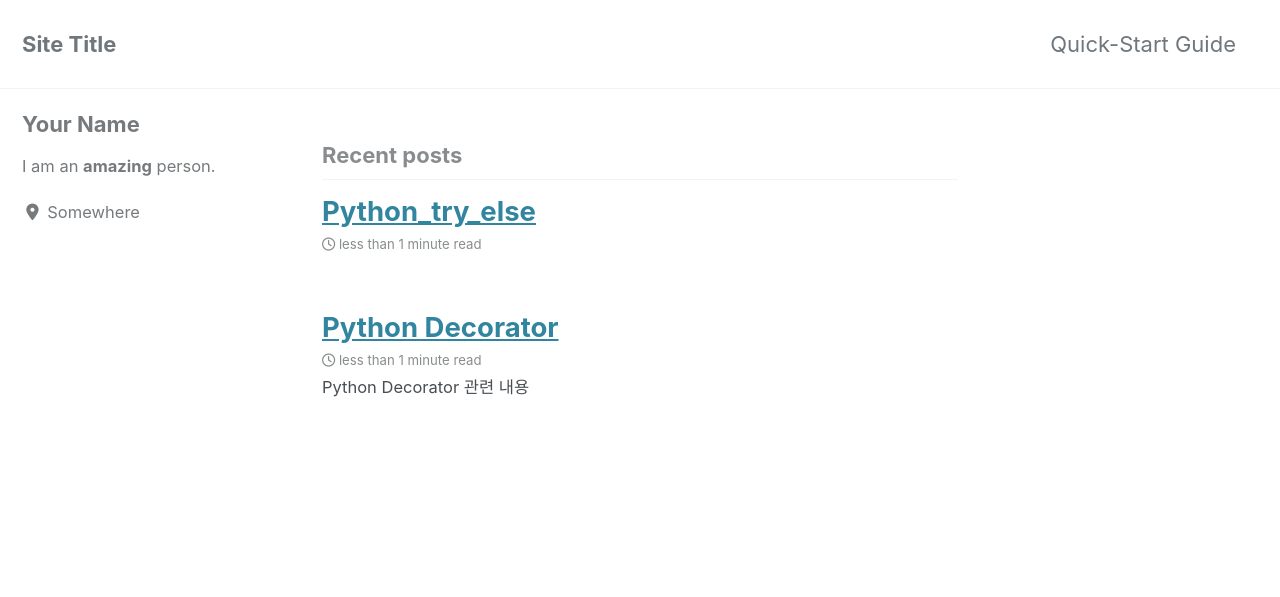
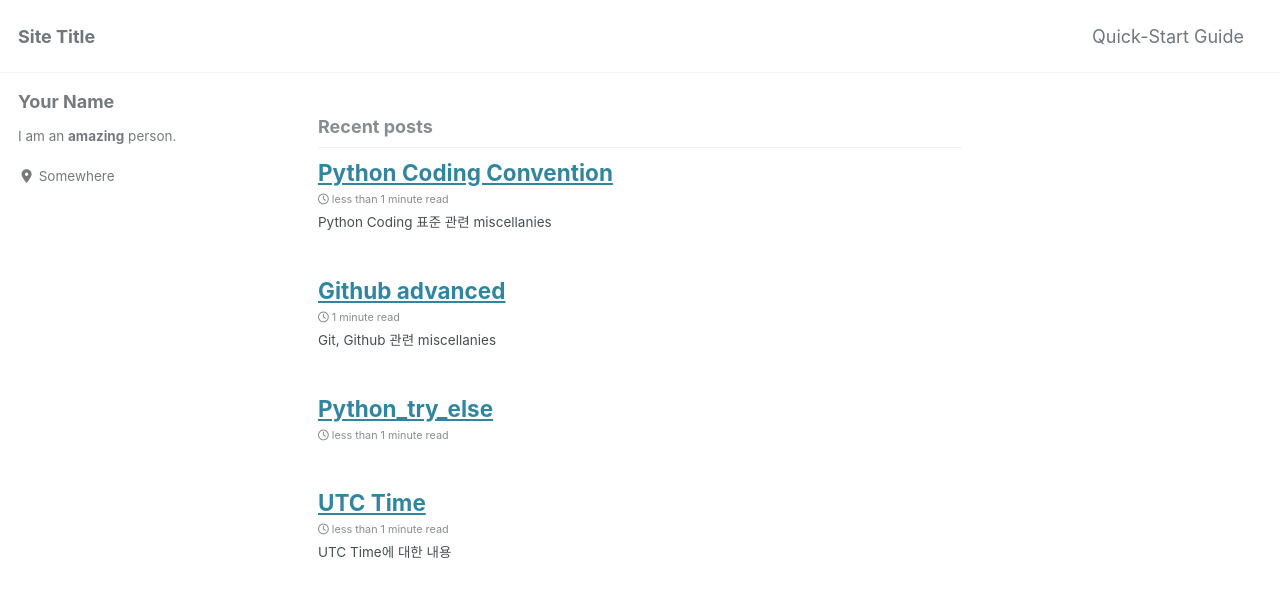
Before and after one commit to damulraa/damulraa.github.io, a Jekyll site: the page built from index.html, in a window 1280 px wide and 900 px high. Shown: the top 597 px of the window. Built offline with Jekyll 4.4.1, drawn with Linux system fonts in a browser that asks for light colours; cached includes are drawn as plain includes; nearby versions of some CDN libraries; the list of posts is cut into pages by our own code; part of the change alters nothing that is shown.

Commit message:
2019-09-15 doc add

````diff
--- a/_posts/2019-09-03-first_post.md
+++ b/_posts/2019-09-03-first_post.md
@@ -1,12 +1,30 @@
 ---
-title:  "Python Decorator"
-excerpt: "Python Decorator 관련 내용"
+title:  "UTC Time"
+excerpt: "UTC Time에 대한 내용"
 
 categories:
   - Blog
 tags:
   - Blog
-last_modified_at: {{ page.last_modified_at }}
+last_modified_at: 2019-09-15T05:30:00-08:00
 ---
 
-Python Decorator 에 대한 설명을 작성한다.
+# UTC 정의
+### UTC는 표준 세계 협정시간이다.
+> 참고로 약어가 "Universal Time Code" 등은 아니다. 착각임.
+> 프랑스권, 영어권사람들이 자기들만의 약어를 쓰는데 그 안에 공통적으로 U,T,C 알파벳이 있어서 그걸 약자로 한것이다.(프랑스권 : TUC, 영어권: CUT)
+
+### 협정시는 그레고리력( 현재 널리 사용하고 있는 양력을 의미함.) 표기에 따른다.
+
+UTC는 그리니치 평균시(GMT)를 기반으로 한다.UTC와 GMT는 초의 소숫점 단위만 차이나므로 혼용되어 사용된다.
+
+1972년 1월1일부터 적용되었으며 지리학 적으로는 영국의 런던을 기준으로 한다.
+따라서 영국 런던시간 기준으로 러시아, 중국, 한국 방향으로는 + 시간, 반대로 대서양과 미국으로 가면서 - 시간이 된다.
+
+### UTC 실제 활용 예제
+><https://time.is> 로 들어가면 내 위치의 시간이 나온다.( 한국 )
+>만약 영국 UTC가 현재 05:52 이라면, 한국은 13:52 이다. 즉 한국이 8시간이 더 빠르다.
+>( 내가 지금 점심때이니 영국은 이제 새벽이라는 것이다. 미국쪽으로 가면 더 느리니 로스앤젤레스는 전날 21시정도 된다. )
+
+>위처럼 표기시에는 현재 UTC에 offset 즉, 한국 기준으로는 8시간을 빼주면 된다.
+>그럼 시간이 {{page.title}} 에 표시된 본 페이지와 동일하게 {{ page.last_modified_at }} 이 된다.
--- /dev/null
+++ b/_posts/2019-09-15-github-misc.md
@@ -0,0 +1,93 @@
+---
+title:  "Github advanced"
+excerpt: "Git, Github 관련 miscellanies"
+
+categories:
+  - Blog
+tags:
+  - [Git, Github,]
+last_modified_at: 2019-09-15T05:30:00-08:00
+---
+
+## --set-upstream-to
+### Branch 추적
+
+* 리모트 트래킹 브랜치를 로컬 브랜치로 Checkout 하면 자동으로 “트래킹(Tracking) 브랜치” 가 만들어진다
+    * 트래킹 하는 대상 브랜치를 “Upstream 브랜치” 라고 부른다.
+        - Upstream, Downstream은 상대적인 개념이다.
+        - Github과 같이 Server-Client 환경에서는 upload, download로 보면된다.
+        - 즉 client -> server : upstream, client <- server : downstream
+    * 트래킹 브랜치는 리모트 브랜치와 직접적인 연결고리가 있는 로컬 브랜치이다.
+    * 트래킹 브랜치에서 git pull 명령을 내리면 리모트 저장소로부터 데이터를 내려받아 연결된 리모트 브랜치와 자동으로 Merge 한다.
+
+* 서버로부터 저장소를 Clone을 하면 Git은 자동으로 master 브랜치를 origin/master 브랜치의 트래킹 브랜치로 만든다.
+* 트래킹 브랜치를 직접 만들 수 있는데 리모트를 origin 이 아닌 다른 리모트로 할 수도 있고, 브랜치도 master 가 아닌 다른 브랜치로 추적하게 할 수 있다.
+* git checkout -b <branch> <remote>/<branch> 명령으로 간단히 트래킹 브랜치를 만들 수 있다. --track 옵션을 사용하여 로컬 브랜치 이름을 자동으로 생성할 수 있다.
+
+### set-upstream-to
+만약 git checkout abc_branch 로 당신의 local에 branch를 만들었다.
+이를 github의 origin repository 의 def_branch를 추적하게 하고 싶다면,
+```bash
+git checkout abc_branch # local에 branch 생성
+git push origin abc_branch # remote origin에 abc_branch를 push하여 origin에도 branch 생성, 이미 생성된 branch라면 이부분은 생략 가능.
+git branch --set-upstream-to origin/abc_branch # upstream - to를 설정(origin/abc_branch로.)
+```
+
+### Remote Origin의 모든 Remote Branch를 Track하는 명령어가 있나요?
+* 없습니다.
+* Shell Script를 사용하는 방법 뿐입니다.
+```
+# Need to check
+```
+
+
+## fast-forward
+1. 사전적 의미 : fast-forward 는 테이프에서 앞으로 빨리 감는 것을 의미한다. 즉 빨리 감기이다.
+2. context  :
+
+|![current-state]({{"/assets/img/current-state.png"| relative_url}})|
+|:--:|
+|현재 상태(master,bugfix branch)|
+
+이런 경우 master의 이력이 이후 변경되지 않았다면 B 와 X의 merge는 따로 필요없다.
+즉 B(master)를 X로 이동만 시켜주면 된다. 이걸 fast-forward 라고 한다.
+따라서 이렇게 하는 경우는 bugfix 와 master의 이력이 하나이므로 이력관리에서는 별루다.
+
+|![fast-forward-commit]({{"/assets/img/fast-forward-commit.png"| relative_url}})|
+|:--:|
+|fast-forward로 merge한 그림|
+
+#### master에 이후 변경 이력이 있는 경우는 일반적인 merge commit
+
+|![normal-merge-commit]({{"/assets/img/normal-merge-commit.png"| relative_url}})|
+|:--:|
+|일반적인 merge한 그림|
+
+## non-fast-forward
+* 위의 2번의 경우 간결하지만 브랜치 이력관리에서는 어떤 브랜치에서 뭐가 분기되고, 또 뭐가 머지되었는지 안보이니 *non-fast-forward* 로 이력을 보는 것도 좋다.
+
+   |![non-fast-forward-commit]({{"/assets/img/non-fast-forward-commit.png"| relative_url}})|
+   |:--:|
+   |non-fast-forward 그림|
+
+
+
+
+
+
+* Local 변수에는 앞에 _ 를 붙이지 않는다.( function 내부에서만 사용하는 로컬변수 leading underscore )
+* len(abc) != 0 -> abc
+> ###### For sequences, (strings, lists, tuples), use the fact that empty sequences are false.
+>
+>Yes: if not seq:
+>if seq:
+>
+>No: if len(seq):
+>if not len(seq):
+
+* 리스트 초기화 : list() -> []
+* I am in <span style="font-family:Papyrus; font-size:2em; color:red">LOVE!</span>
+* for loop에 enumerate 사용하여 count = count + 1 제거
+  * ```python for idx, value in enumerate([1,2,3,4,5], 1) ```
+  * ```python for tuple_item in enumerate([1,2,3,4,5])```
+* 문자열 + 보다는 string{}.{}'.format( , ,...) 형식 그리고, zfill(2) 보다는 {:02}로 formatting
--- /dev/null
+++ b/_posts/2019-09-15-python-misc.md
@@ -0,0 +1,28 @@
+---
+title:  "Python Coding Convention"
+excerpt: "Python Coding 표준 관련 miscellanies"
+
+categories:
+  - Blog
+tags:
+  - [Python, Development, Coding]
+last_modified_at: 2019-09-15T05:30:00-08:00
+---
+
+### Coding Guide
+* Local 변수에는 앞에 _ 를 붙이지 않는다.( function 내부에서만 사용하는 로컬변수 leading underscore )
+* len(abc) != 0 -> abc
+> ###### For sequences, (strings, lists, tuples), use the fact that empty sequences are false.
+>
+>Yes: if not seq:
+>if seq:
+>
+>No: if len(seq):
+>if not len(seq):
+
+* 리스트 초기화 : list() -> []
+* I am in <span style="font-family:Papyrus; font-size:2em; color:red">LOVE!</span>
+* for loop에 enumerate 사용하여 count = count + 1 제거
+  * ```python for idx, value in enumerate([1,2,3,4,5], 1) ```
+  * ```python for tuple_item in enumerate([1,2,3,4,5])```
+* 문자열 + 보다는 string{}.{}'.format( , ,...) 형식 그리고, zfill(2) 보다는 {:02}로 formatting
--- a/_sass/minimal-mistakes/_variables.scss
+++ b/_sass/minimal-mistakes/_variables.scss
@@ -14,7 +14,7 @@ $indent-var: 1.3em !default;
 
 /* system typefaces */
 $serif: Georgia, Times, serif !default;
-$sans-serif: -apple-system, BlinkMacSystemFont, "Roboto", "Segoe UI",
+$sans-serif: -apple-system, BlinkMacSystemFont, "Nanum Gothic", "Roboto", "Segoe UI",
   "Helvetica Neue", "Lucida Grande", Arial, sans-serif !default;
 $monospace: Monaco, Consolas, "Lucida Console", monospace !default;
 
--- a/assets/css/main.scss
+++ b/assets/css/main.scss
@@ -6,3 +6,21 @@
 
 @import "minimal-mistakes/skins/{{ site.minimal_mistakes_skin | default: 'default' }}"; // skin
 @import "minimal-mistakes"; // main partials
+@import url('https://fonts.googleapis.com/css?family=Nanum+Gothic');
+
+
+// I added lines below to change font size on this theme
+html {
+    font-size: 12px; // originally 16px
+    @include breakpoint($medium) {
+        font-size: 14px; // originally 18px
+    }
+
+    @include breakpoint($large) {
+        font-size: 16px; // originally 20px
+    }
+
+    @include breakpoint($x-large) {
+        font-size: 18px; // originally 22px
+    }
+}
````
Also changed, not shown: assets/img/current-state.png (added), assets/img/fast-forward-commit.png (added), assets/img/non-fast-forward-commit.png (added), assets/img/normal-merge-commit.png (added).
